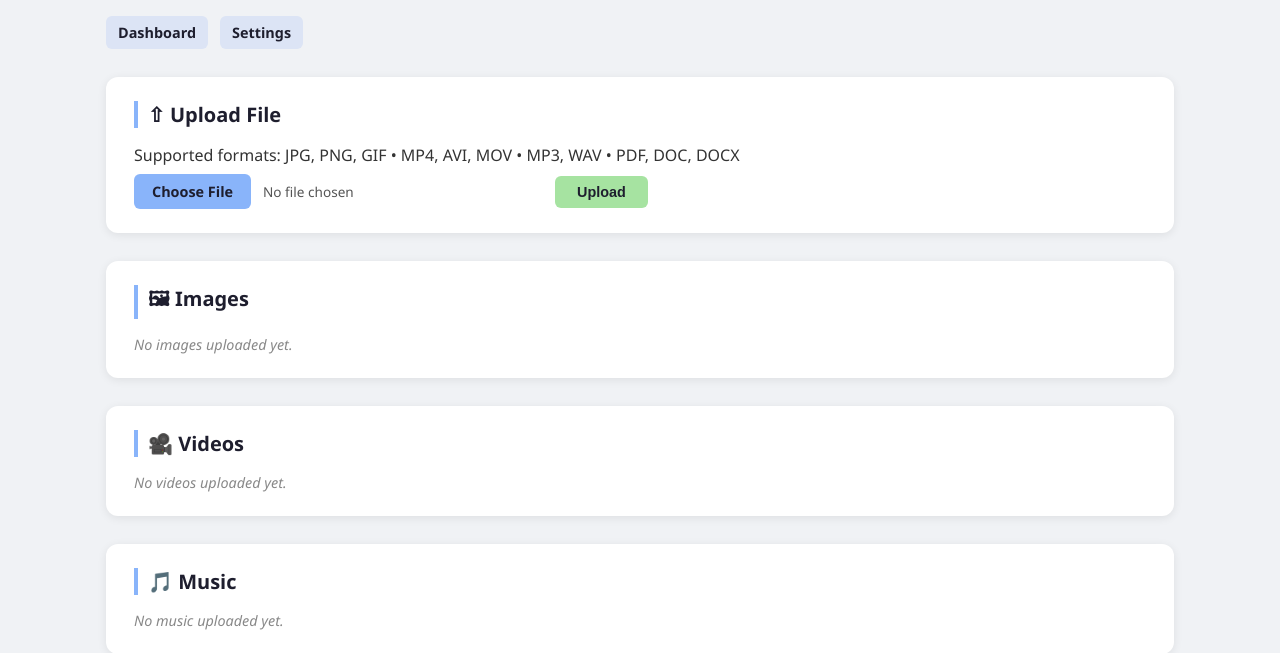
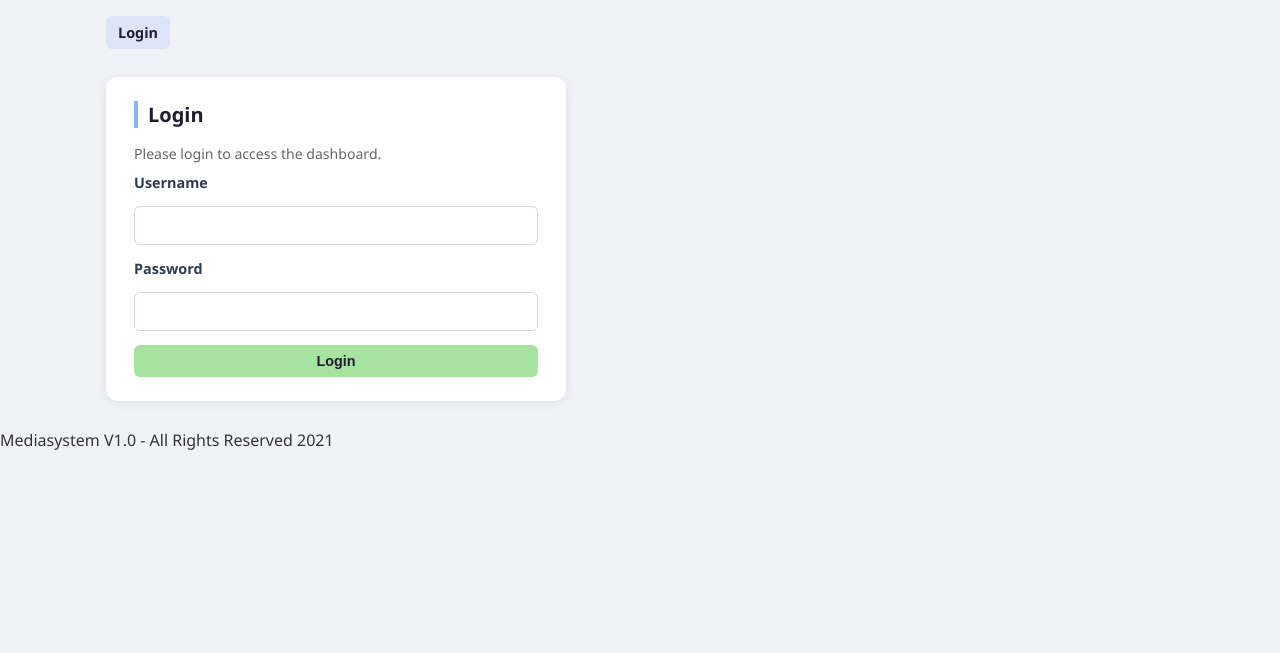
Before and after one commit to Jhonattan-Rapprecht/Mediasystem-v1, a PHP site: page /?page=login&next=dashboard in a window 1280 px wide. Shown: the top 653 px of the page. After the commit the page ends 450 px from the top, so only its background shows below. Run offline with PHP 8.4, Linux system fonts and the light colour scheme; data that the repository does not hold is empty.

Commit message:
Add session login/logout flow with protected dashboard routes

```diff
--- /dev/null
+++ b/app-interface/login.php
@@ -0,0 +1,85 @@
+<?php
+$next = $_GET['next'] ?? 'dashboard';
+$allowedNext = ['dashboard', 'settings'];
+if (!in_array($next, $allowedNext, true)) {
+    $next = 'dashboard';
+}
+
+$error = '';
+$loggedOut = isset($_GET['loggedout']) && $_GET['loggedout'] === '1';
+$loginRequired = isset($_GET['next']);
+
+if ($_SERVER['REQUEST_METHOD'] === 'POST') {
+    $nextFromPost = $_POST['next'] ?? 'dashboard';
+    if (in_array($nextFromPost, $allowedNext, true)) {
+        $next = $nextFromPost;
+    }
+
+    $username = trim($_POST['username'] ?? '');
+    $password = $_POST['password'] ?? '';
+
+    if ($username === '' || $password === '') {
+        $error = 'Please enter both username and password.';
+    } else {
+        require_once __DIR__ . '/../app-database-configuration/db_conn.php';
+        $conn = createDbConnection();
+
+        $stmt = $conn->prepare('SELECT username, password FROM users WHERE username = ? LIMIT 1');
+        $stmt->bind_param('s', $username);
+        $stmt->execute();
+        $result = $stmt->get_result();
+        $row = $result ? $result->fetch_assoc() : null;
+
+        $isValid = false;
+        if (is_array($row)) {
+            $storedPassword = (string)($row['password'] ?? '');
+            $isValid = hash_equals($storedPassword, $password) || password_verify($password, $storedPassword);
+        }
+
+        $stmt->close();
+        $conn->close();
+
+        if ($isValid) {
+            log_in_user($row['username']);
+            header('Location: ' . app_url('?page=' . $next));
+            exit();
+        }
+
+        $error = 'Invalid credentials.';
+    }
+}
+
+include __DIR__ . '/../app-shared/header.php';
+?>
+
+<div id="dashboard">
+    <section class="dash-section auth-section">
+        <h2>Login</h2>
+
+        <?php if ($loggedOut): ?>
+            <p class="status-ok">You have been logged out.</p>
+        <?php endif; ?>
+
+        <?php if ($loginRequired): ?>
+            <p class="settings-note">Please login to access the dashboard.</p>
+        <?php endif; ?>
+
+        <?php if ($error !== ''): ?>
+            <p class="status-error"><?= htmlspecialchars($error) ?></p>
+        <?php endif; ?>
+
+        <form method="post" action="<?= htmlspecialchars(app_url('?page=login&next=' . urlencode($next))) ?>" class="settings-form">
+            <input type="hidden" name="next" value="<?= htmlspecialchars($next) ?>">
+
+            <label class="field-label" for="username">Username</label>
+            <input class="field-input" type="text" name="username" id="username" autocomplete="username" required>
+
+            <label class="field-label" for="password">Password</label>
+            <input class="field-input" type="password" name="password" id="password" autocomplete="current-password" required>
+
+            <button type="submit" class="btn-upload">Login</button>
+        </form>
+    </section>
+</div>
+
+<?php include __DIR__ . '/../app-shared/footer.php'; ?>
--- a/app-shared/header.php
+++ b/app-shared/header.php
@@ -14,8 +14,14 @@
 <body>
 
 <nav class="app-nav">
-    <a href="<?= htmlspecialchars(app_url()) ?>">Dashboard</a>
-    <a href="<?= htmlspecialchars(app_url('?page=settings')) ?>">Settings</a>
+    <?php if (function_exists('is_logged_in') && is_logged_in()): ?>
+        <a href="<?= htmlspecialchars(app_url()) ?>">Dashboard</a>
+        <a href="<?= htmlspecialchars(app_url('?page=settings')) ?>">Settings</a>
+        <span class="nav-user">Signed in as <?= htmlspecialchars(current_user()) ?></span>
+        <a href="<?= htmlspecialchars(app_url('?page=logout')) ?>">Logout</a>
+    <?php else: ?>
+        <a href="<?= htmlspecialchars(app_url('?page=login')) ?>">Login</a>
+    <?php endif; ?>
 </nav>
 
 <?php if (function_exists('is_debug_enabled') && is_debug_enabled()): ?>
--- a/app-styles/app-style.css
+++ b/app-styles/app-style.css
@@ -31,6 +31,14 @@ body {
 
 .app-nav a:hover {
     background: #c7d6f7;
+}
+
+.nav-user {
+    margin-left: auto;
+    align-self: center;
+    color: #555;
+    font-size: 0.88rem;
+    font-weight: 600;
 }
 
 /* ── Header debug panel ── */
@@ -321,3 +329,31 @@ body {
     border-color: #e7a9a9;
     background: #fff1f1;
 }
+
+.auth-section {
+    max-width: 460px;
+}
+
+.field-label {
+    font-size: 0.9rem;
+    font-weight: 600;
+    color: #2f3b52;
+}
+
+.field-input {
+    border: 1px solid #cfd6e4;
+    border-radius: 6px;
+    padding: 10px 12px;
+    font-size: 0.95rem;
+}
+
+.field-input:focus {
+    outline: none;
+    border-color: #89b4fa;
+    box-shadow: 0 0 0 3px rgba(137, 180, 250, 0.22);
+}
+
+.status-error {
+    color: #b42318;
+    font-weight: 600;
+}
--- a/index.php
+++ b/index.php
@@ -35,11 +35,45 @@ function set_debug_enabled(bool $enabled): void {
     $_SESSION['show_debug_panels'] = $enabled;
 }
 
-$page    = $_GET['page'] ?? 'dashboard';
-$allowed = ['dashboard', 'upload', 'settings'];
+function is_logged_in(): bool {
+    return !empty($_SESSION['auth_user']);
+}
+
+function current_user(): string {
+    return $_SESSION['auth_user'] ?? '';
+}
+
+function log_in_user(string $username): void {
+    $_SESSION['auth_user'] = $username;
+}
+
+function log_out_user(): void {
+    unset($_SESSION['auth_user']);
+    unset($_SESSION['show_debug_panels']);
+}
+
+$page    = $_GET['page'] ?? (is_logged_in() ? 'dashboard' : 'login');
+$allowed = ['dashboard', 'upload', 'settings', 'login', 'logout'];
 
 if (!in_array($page, $allowed, true)) {
-    $page = 'dashboard';
+    $page = is_logged_in() ? 'dashboard' : 'login';
+}
+
+if ($page === 'logout') {
+    log_out_user();
+    header('Location: ' . app_url('?page=login&loggedout=1'));
+    exit();
+}
+
+$protectedPages = ['dashboard', 'upload', 'settings'];
+if (in_array($page, $protectedPages, true) && !is_logged_in()) {
+    header('Location: ' . app_url('?page=login&next=' . urlencode($page)));
+    exit();
+}
+
+if ($page === 'login' && is_logged_in()) {
+    header('Location: ' . app_url());
+    exit();
 }
 
 require __DIR__ . '/app-interface/' . $page . '.php';
```
